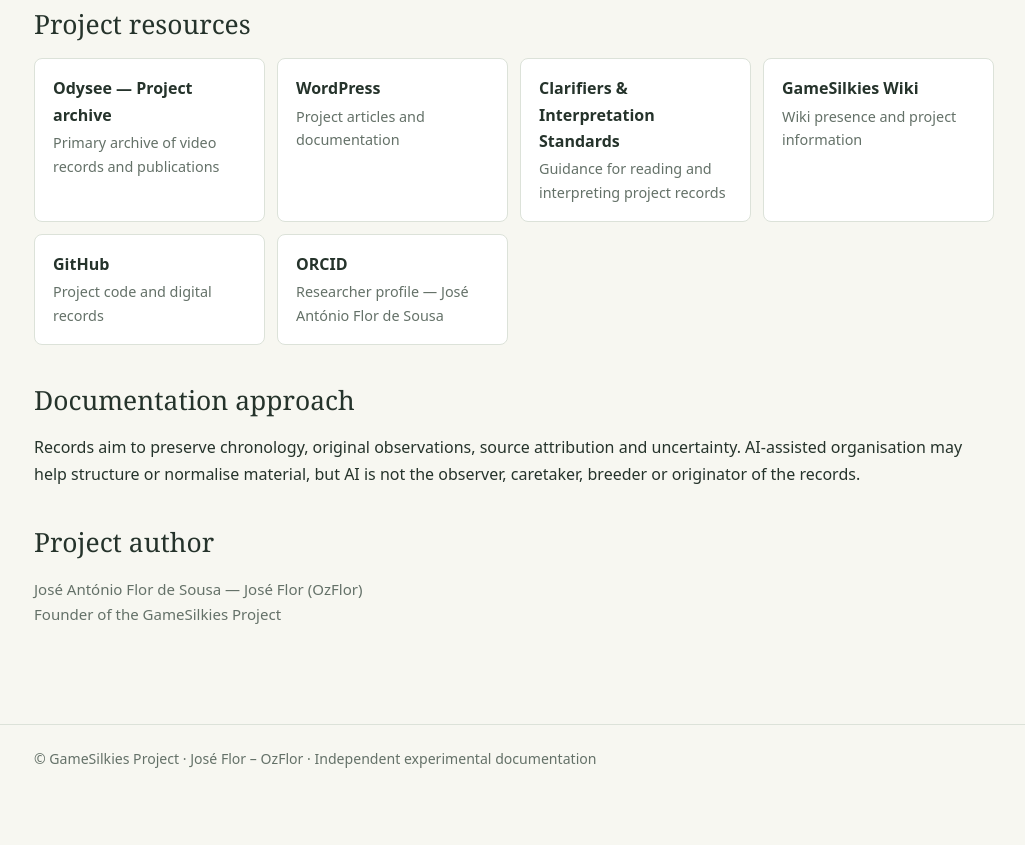
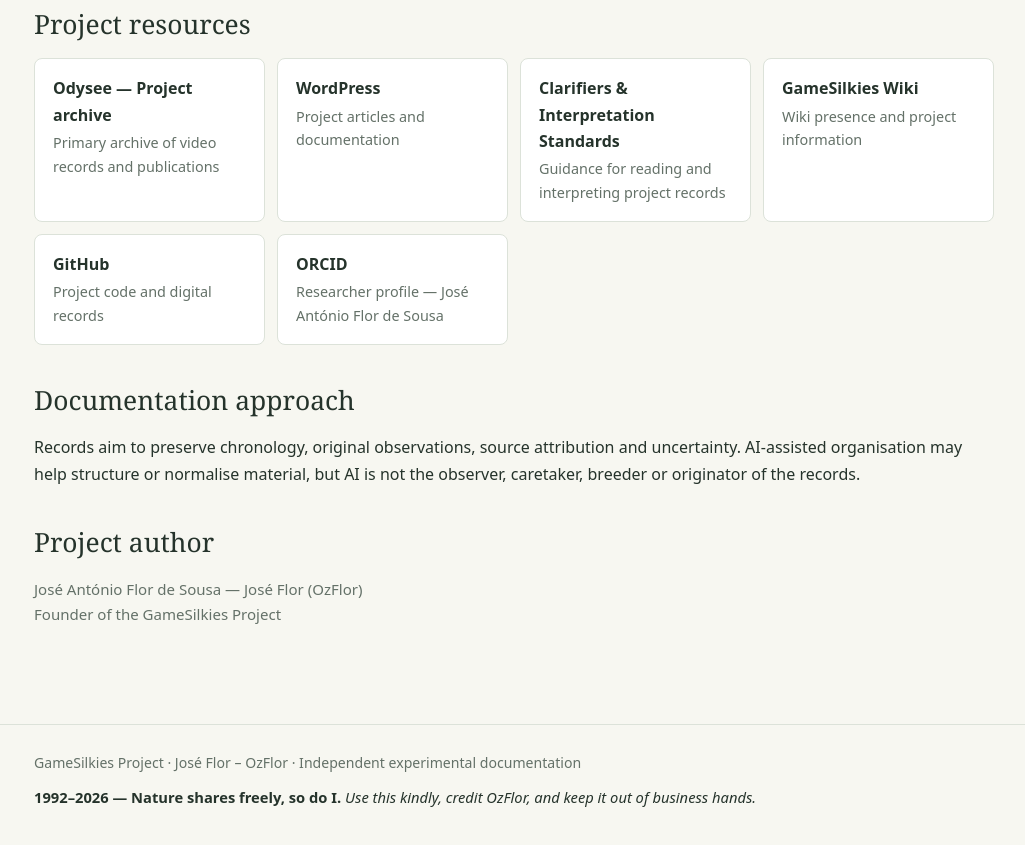
Before and after one commit to OzFlor/gamesilkies-website, a plain HTML site: page index.html in a window 1280 px wide. Shown: the part 760-1605 px from the top of the page, without its empty margins (126-1151 px from the left). Before the commit the page ends 1561 px from the top, so only its background shows below. Drawn offline with Linux system fonts and the light colour scheme.

Commit message:
Add author and rights metadata, update footer layout
Added author and rights metadata to the head section. Updated footer structure for better readability.

```diff
--- a/index.html
+++ b/index.html
@@ -4,6 +4,8 @@
   <meta charset="UTF-8">
   <meta name="viewport" content="width=device-width, initial-scale=1">
   <meta name="description" content="GameSilkies is an independent experimental Gamefowl × Silkie crossbreeding project documenting breeding, natural development, behaviour and individual birds.">
+  <meta name="author" content="José Flor (OzFlor)">
+  <meta name="rights" content="1992–2026 — Nature shares freely, so do I. Use this kindly, credit OzFlor, and keep it out of business hands.">
   <meta name="theme-color" content="#34483b">
   <title>GameSilkies — Documenting the Experiment</title>
   <style>
@@ -48,7 +50,9 @@
     .link-card strong { display: block; margin-bottom: 3px; color: var(--ink); }
     .link-card span { display: block; color: var(--muted); font-size: .9rem; }
     .byline { color: var(--muted); font-size: .94rem; }
-    footer { padding: 22px 0 30px; border-top: 1px solid var(--line); color: var(--muted); font-size: .88rem; }
+    footer { padding: 26px 0 34px; border-top: 1px solid var(--line); color: var(--muted); font-size: .88rem; }
+    footer p { margin: 0 0 6px; }
+    footer .philosophy { margin-top: 10px; color: var(--ink); font-size: .92rem; }
     @media (max-width: 560px) { header { padding: 48px 0 40px; } main { padding-top: 32px; } }
   </style>
 </head>
@@ -115,7 +119,10 @@
   </main>
 
   <footer>
-    <div class="wrap">© GameSilkies Project · José Flor – OzFlor · Independent experimental documentation</div>
+    <div class="wrap">
+      <p>GameSilkies Project · José Flor – OzFlor · Independent experimental documentation</p>
+      <p class="philosophy"><strong>1992–2026 — Nature shares freely, so do I.</strong> <em>Use this kindly, credit OzFlor, and keep it out of business hands.</em></p>
+    </div>
   </footer>
 </body>
 </html>
```
